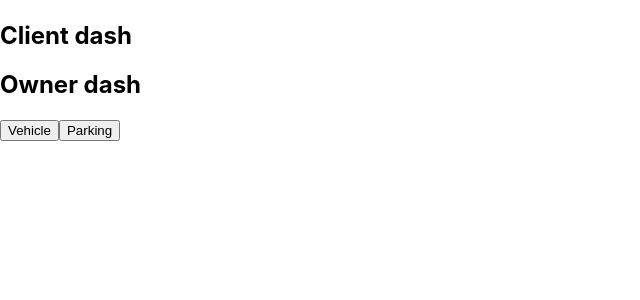
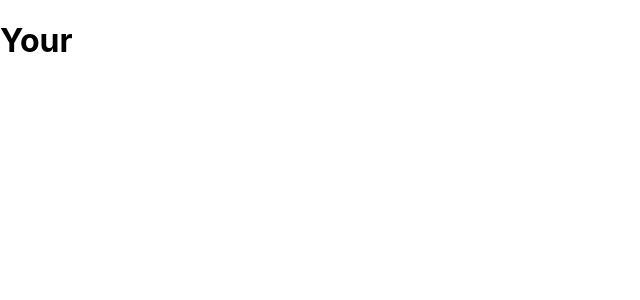
Before and after one commit to Filippos-Serris/park-buddy-frontend, a React (Create React App) app: page /dashboard in a window 1280 px wide. Shown: the top 300 px of the page, without its empty margins (0-640 px from the left). Built offline with nearby package versions, Linux system fonts and the light colour scheme.

Commit message:
move from context to local storage
move the role variable from context storage to local strogae to be persistent in reloads

```diff
--- a/src/pages/Dashboard.jsx
+++ b/src/pages/Dashboard.jsx
@@ -1,11 +1,10 @@
-import { useContext } from "react";
-import { UserContext } from "../store/user-context";
 import { useNavigate } from "react-router-dom";
-import ClientDashboard from "../components/Client/ClientDashboard";
-import OwnerDashboard from "../components/Owner/OwnerDashboard";
+
+import ClientDashboard from "../components/Client/Dashboard/ClientDashboard";
+import OwnerDashboard from "../components/Owner/Dashboard/OwnerDashboard";
 
 const Dashboard = () => {
-  const { role } = useContext(UserContext);
+  const role = localStorage.getItem("role");
   const navigate = useNavigate();
 
   const vehicle = () => {
@@ -18,13 +17,20 @@ const Dashboard = () => {
 
   return (
     <div>
-      <h1>{role}</h1>
-
-      <ClientDashboard />
-      <OwnerDashboard />
-
-      <button onClick={vehicle}>Vehicle</button>
-      <button onClick={parking}>Parking</button>
+      <h1>Your {role}</h1>
+      {role === "client" && (
+        <div>
+          <ClientDashboard />
+          <button onClick={vehicle}>Vehicle</button>
+        </div>
+      )}
+      {role === "owner" && (
+        <div>
+          <OwnerDashboard />
+          <button onClick={parking}>Parking</button>
+          <button onClick={vehicle}>Vehicle</button>
+        </div>
+      )}
     </div>
   );
 };
--- a/src/pages/LogIn.jsx
+++ b/src/pages/LogIn.jsx
@@ -1,4 +1,4 @@
-import { useRef, useEffect, useState, useContext } from "react";
+import { useRef, useEffect, useState } from "react";
 import { useNavigate } from "react-router-dom";
 
 import { UserContext } from "../store/user-context";
@@ -9,8 +9,6 @@ const Register = () => {
 
   const [firstLoad, setFirstLoad] = useState(true);
   const [triggerSubmit, setTriggerSubmit] = useState(false);
-
-  const { setRole } = useContext(UserContext);
 
   const navigate = useNavigate();
 
@@ -41,7 +39,9 @@ const Register = () => {
         const token = resData.token;
         localStorage.setItem("token", token);
 
-        setRole(resData.role);
+        const role = resData.role;
+        localStorage.setItem("role", role);
+
         navigate("/dashboard");
       }
       fetchUser();
```
Also changed, not shown: src/components/Client/Dashboard/ClientDashboard.jsx (renamed from src/components/Client/ClientDashboard.jsx), src/components/Client/Dashboard/Profile.jsx (added), src/components/Client/Dashboard/Reservations.jsx (added), src/components/Client/Dashboard/Search.jsx (added), src/components/Owner/Dashboard/Overview.jsx (added), src/components/Owner/Dashboard/OwnerDashboard.jsx (renamed from src/components/Owner/OwnerDashboard.jsx), src/components/UI/Header.jsx (added).
